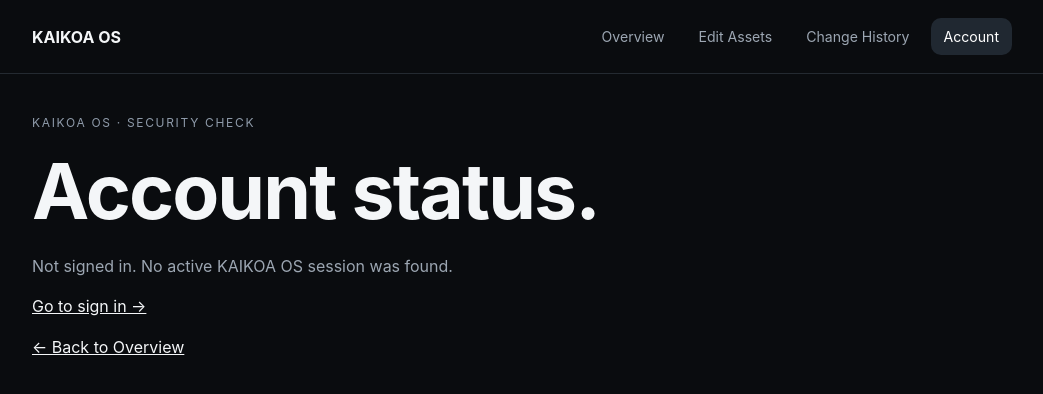
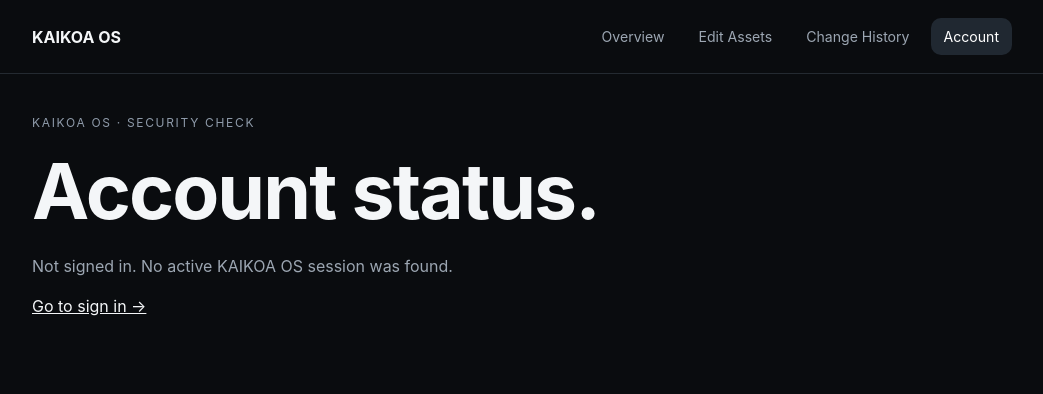
Before and after one commit to KAIKOA-Labs/kaikoa-os, a Next.js app: page /auth/status in a window 1280 px wide. Shown: the top 394 px of the page, without its empty margins (118-1161 px from the left). Built offline with nearby package versions, Linux system fonts and the light colour scheme; no server answers.

Commit message:
Remove redundant footer navigation from app/auth/status/page.tsx

```diff
--- a/app/auth/status/page.tsx
+++ b/app/auth/status/page.tsx
@@ -51,7 +51,7 @@ export default function AuthStatusPage() {
       </section>}
       {state.stage === "error" && <p className="muted" role="status">{state.detail}</p>}
       {state.stage === "signed-out" && <p><Link href="/auth/sign-in">Go to sign in →</Link></p>}
-      <p><Link href="/private-memory">← Back to Overview</Link></p>
+
     </header>
   </main></>;
 }
```
